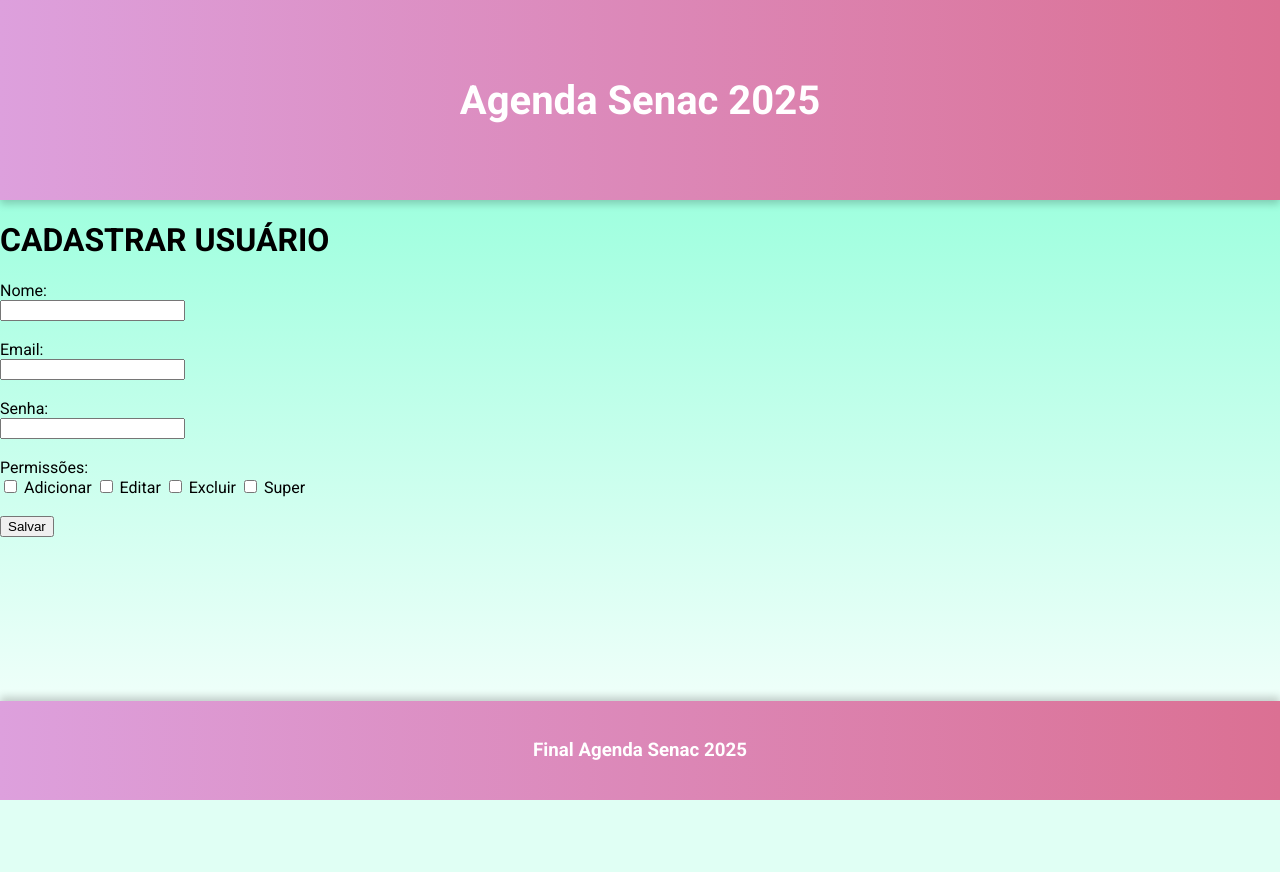
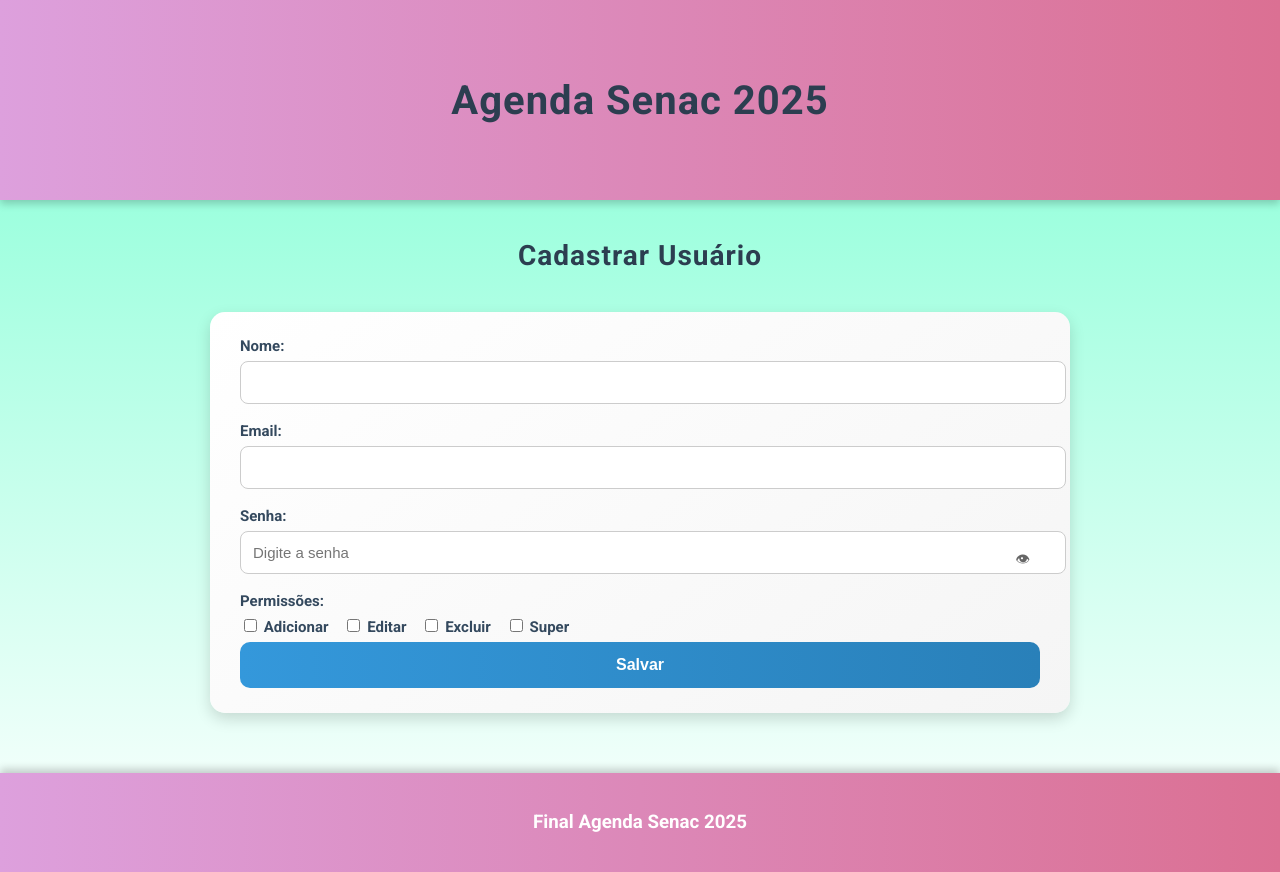
Before and after one commit to Gustavo-Rei/agendaSenac2025, a PHP site: page /adicionarUsuario.php in a window 1280 px wide. Before the commit the page ends 800 px from the top, so only its background shows below. Run offline with PHP 8.4, Linux system fonts and the light colour scheme.

Commit message:
Atualização final

```diff
--- a/adicionarContato.php
+++ b/adicionarContato.php
@@ -2,7 +2,7 @@
     require_once 'inc/header.inc.php';
 
 ?>
-
+<div class="container">
     <h1>ADICIONAR CONTATO</h1>
 
     <form class="form-contato" method="POST" action="adicionarContatoSubmit.php">
@@ -27,7 +27,7 @@
 
         <input type="submit" name="btcadastrar" value="ADICIONAR"/>
     </form>
-
+</div>
 <?php
     require_once 'inc/footer.inc.php';
 ?>
--- a/adicionarUsuario.php
+++ b/adicionarUsuario.php
@@ -13,26 +13,47 @@
     }
 ?>
 
-    <h1>CADASTRAR USUÁRIO</h1>
+<div class="container">
+    <h1 style="text-align:center; margin-bottom:20px;">Cadastrar Usuário</h1>
 
-    <form method="POST" >
-        Nome: <br>
-        <input type="text" name="nome" /> <br><br>
+    <form method="POST" class="form-contato">
 
-        Email: <br>
-        <input type="email" name="email" /> <br><br>
+        <label for="nome">Nome:</label>
+        <input type="text" id="nome" name="nome" required />
 
-        Senha: <br>
-        <input type="password" name="senha" /> <br><br>
+        <label for="email">Email:</label>
+        <input type="mail" id="email" name="email" required />
 
-        Permissões: <br>
-        <input type="checkbox" name="permissoes[]" value="adicionar"> Adicionar
-        <input type="checkbox" name="permissoes[]" value="editar"> Editar
-        <input type="checkbox" name="permissoes[]" value="excluir"> Excluir
-        <input type="checkbox" name="permissoes[]" value="super"> Super<br><br>
+        <label for="senha">Senha:</label>
+        <div style="position:relative;">
+            <input type="text" id="senha" name="senha" required placeholder="Digite a senha" />
+            <span onclick="toggleSenha()" style="position:absolute; right:10px; top:50%; transform:translateY(-50%); cursor:pointer; color:#666; font-size:0.9em;">
+                👁
+            </span>
+        </div>
+
+        <label>Permissões:</label>
+        <div style="display:flex; flex-wrap:wrap; gap:15px; margin-top:5px;">
+            <label><input type="checkbox" name="permissoes[]" value="adicionar"> Adicionar</label>
+            <label><input type="checkbox" name="permissoes[]" value="editar"> Editar</label>
+            <label><input type="checkbox" name="permissoes[]" value="excluir"> Excluir</label>
+            <label><input type="checkbox" name="permissoes[]" value="super"> Super</label>
+        </div>
 
         <input type="submit" value="Salvar" />
     </form>
+</div>
+
+<script>
+function toggleSenha() {
+    const input = document.getElementById("senha");
+    if (input.type === "password") {
+        input.type = "text";
+    } else {
+        input.type = "password";
+    }
+}
+</script>
 
 <?php
     include 'inc/footer.inc.php';
--- a/css/style.css
+++ b/css/style.css
@@ -99,67 +99,87 @@ footer p {
     font-weight: 400;
     margin-top: 8px;
 }
-/* Container do formulário */
-.form-contato {
-    display: flex;
-    flex-direction: column;
-    gap: 15px;
-    background-color: #ffffff;
-    padding: 12px;
-    border-radius: 12px;
-    box-shadow: 0 4px 12px rgba(0,0,0,0.1);
-    width: 80%;
-    margin: 0 auto 30px auto; /* centraliza */
+/* Container principal */
+form {
+    max-width: 800px;
+    margin: 40px auto;
+    padding: 25px 30px;
+    background: linear-gradient(145deg, #ffffff, #f5f5f5);
+    border-radius: 15px;
+    box-shadow: 0 6px 15px rgba(0, 0, 0, 0.15);
 }
 
-/* Labels */
-.form-contato label {
-    font-weight: 500;
-    margin-bottom: 5px;
-    color: #555;
+/* Título */
+h1 {
+    text-align: center;
+    font-size: 28px;
+    color: #2c3e50;
+    margin-bottom: 20px;
+    font-weight: bold;
+    letter-spacing: 1px;
 }
 
-/* Inputs de texto, email, data */
-.form-contato input[type="text"],
-.form-contato input[type="mail"],
-.form-contato input[type="date"] {
-    padding: 10px;
-    font-size: 1em;
+/* Labels e inputs */
+form label {
+    font-weight: 600;
+    color: #34495e;
+    display: block;
+    margin-bottom: 6px;
+    font-size: 15px;
+}
+
+.input-senha {
+    position: relative;
+    width: 100%;
+}
+
+/* Ícone de mostrar senha */
+.toggle-senha {
+    position: absolute;
+    right: 10px;
+    top: 50%;
+    transform: translateY(-50%);
+    cursor: pointer;
+    color: #666;
+    font-size: 0.9em;
+}
+
+form input[type="text"],
+form input[type="password"],
+form input[type="mail"],
+form input[type="date"],
+form input[type="hidden"] {
+    width: 100%;
+    padding: 12px;
+    margin-bottom: 18px;
     border: 1px solid #ccc;
     border-radius: 8px;
-    transition: all 0.3s;
+    font-size: 15px;
+    transition: all 0.3s ease;
 }
 
-/* Efeito ao focar no input */
-.form-contato input[type="text"]:focus,
-.form-contato input[type="mail"]:focus,
-.form-contato input[type="date"]:focus {
-    border-color: #6a11cb;
-    box-shadow: 0 0 5px rgba(106,17,203,0.5);
+/* Efeito ao focar */
+form input:focus {
+    border-color: #3498db;
+    box-shadow: 0 0 6px rgba(52, 152, 219, 0.4);
     outline: none;
 }
 
-/* Checkbox */
-.form-contato input[type="checkbox"] {
-    transform: scale(1.2);
+/* Botão */
+form input[type="submit"] {
+    width: 100%;
+    background: linear-gradient(90deg, #3498db, #2980b9);
+    border: none;
+    padding: 14px;
+    border-radius: 10px;
+    color: #fff;
+    font-size: 16px;
+    font-weight: bold;
     cursor: pointer;
+    transition: all 0.3s ease;
 }
 
-/* Botão submit */
-.form-contato input[type="submit"] {
-    padding: 12px 25px;
-    background: linear-gradient(to right, #6a11cb, #2575fc);
-    color: white;
-    font-weight: bold;
-    border: none;
-    border-radius: 8px;
-    cursor: pointer;
-    transition: all 0.3s;
-    align-self: center;
+form input[type="submit"]:hover {
+    background: linear-gradient(90deg, #2980b9, #1f5f8b);
+    transform: scale(1.02);
 }
-
-/* Efeito hover no botão */
-.form-contato input[type="submit"]:hover {
-    transform: translateY(-3px);
-    box-shadow: 0 5px 15px rgba(0,0,0,0.2);
-}
```
Also changed, not shown: editarContato.php (+31 -21 lines), editarUsuario.php (+54 -22 lines). Lines whose indentation alone changed are shown as unchanged.
